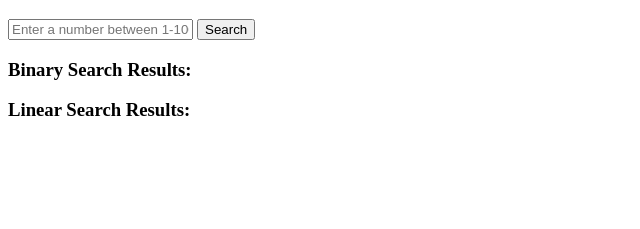
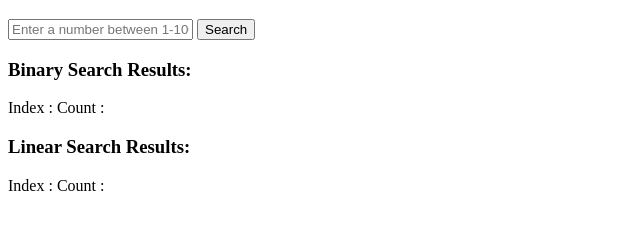
Before and after one commit to marksist300/pairProgramming-24-11-22, a plain HTML site: page index.html in a window 1280 px wide. Shown: the part 61-290 px from the top of the page, without its empty margins (0-640 px from the left). Drawn offline with Linux system fonts and the light colour scheme.

Commit message:
refactor html layout

```diff
--- a/index.html
+++ b/index.html
@@ -11,8 +11,11 @@
     <input id="numberInput" placeholder="Enter a number between 1-100"/>
     <button id="searchBtn"> Search</button>
 
-    <h3>Binary Search Results: <span id="binaryResults"></span> <span id="binaryIterations"></span></h3>
-    <h3>Linear Search Results: <span id="linearResults"></span> <span id="linearIterations"></span></h3>
+    <h3>Binary Search Results:</h3>
+    <p>Index : <span id="binaryResults"></span>  Count : <span id="binaryIterations"></span>
+    <br></p>
+    <h3>Linear Search Results:</h3>
+    <p>Index : <span id="linearResults"></span>  Count : <span id="linearIterations"></span></p>
     <script src="binarySearch.js"></script>
 </body>
 </html>
```
